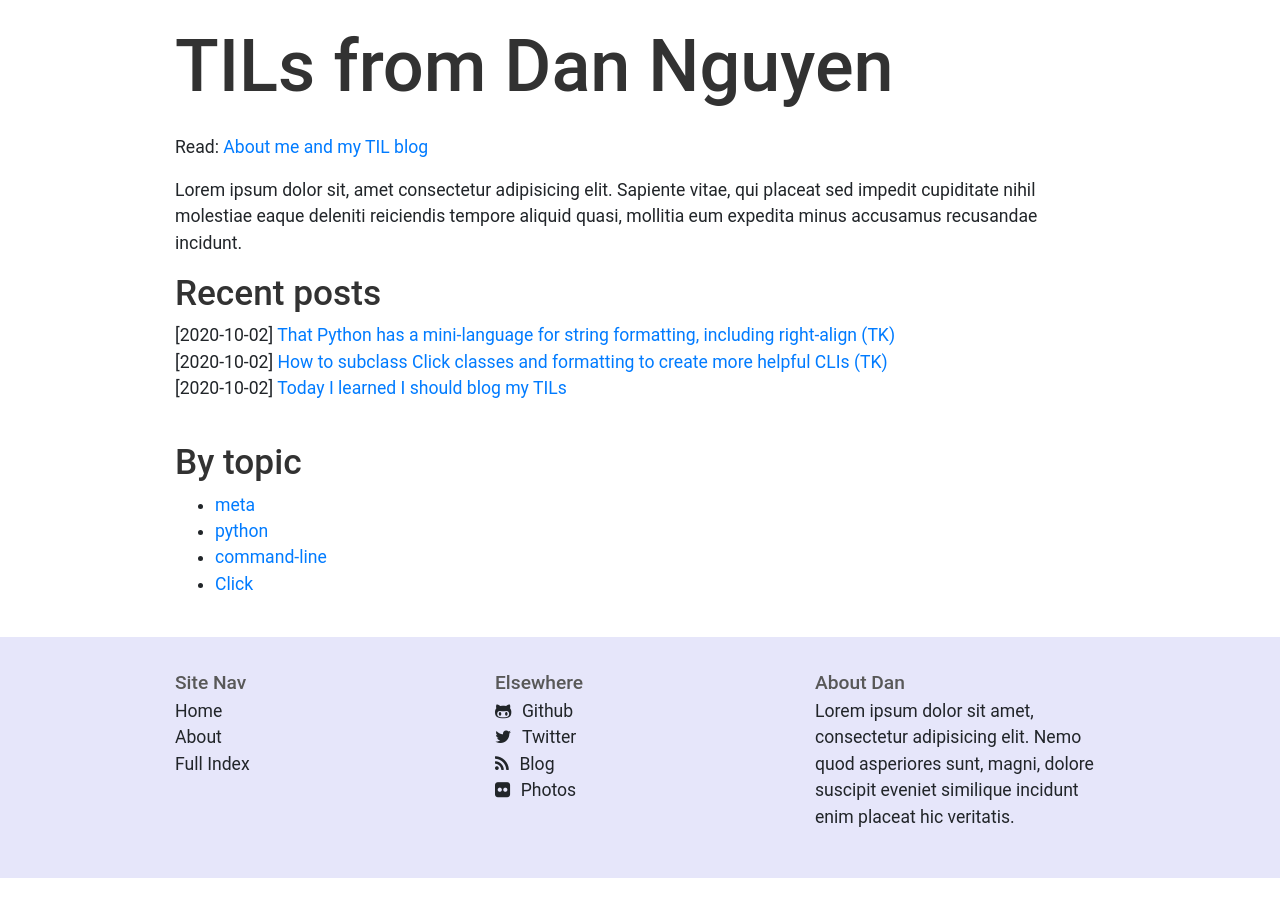
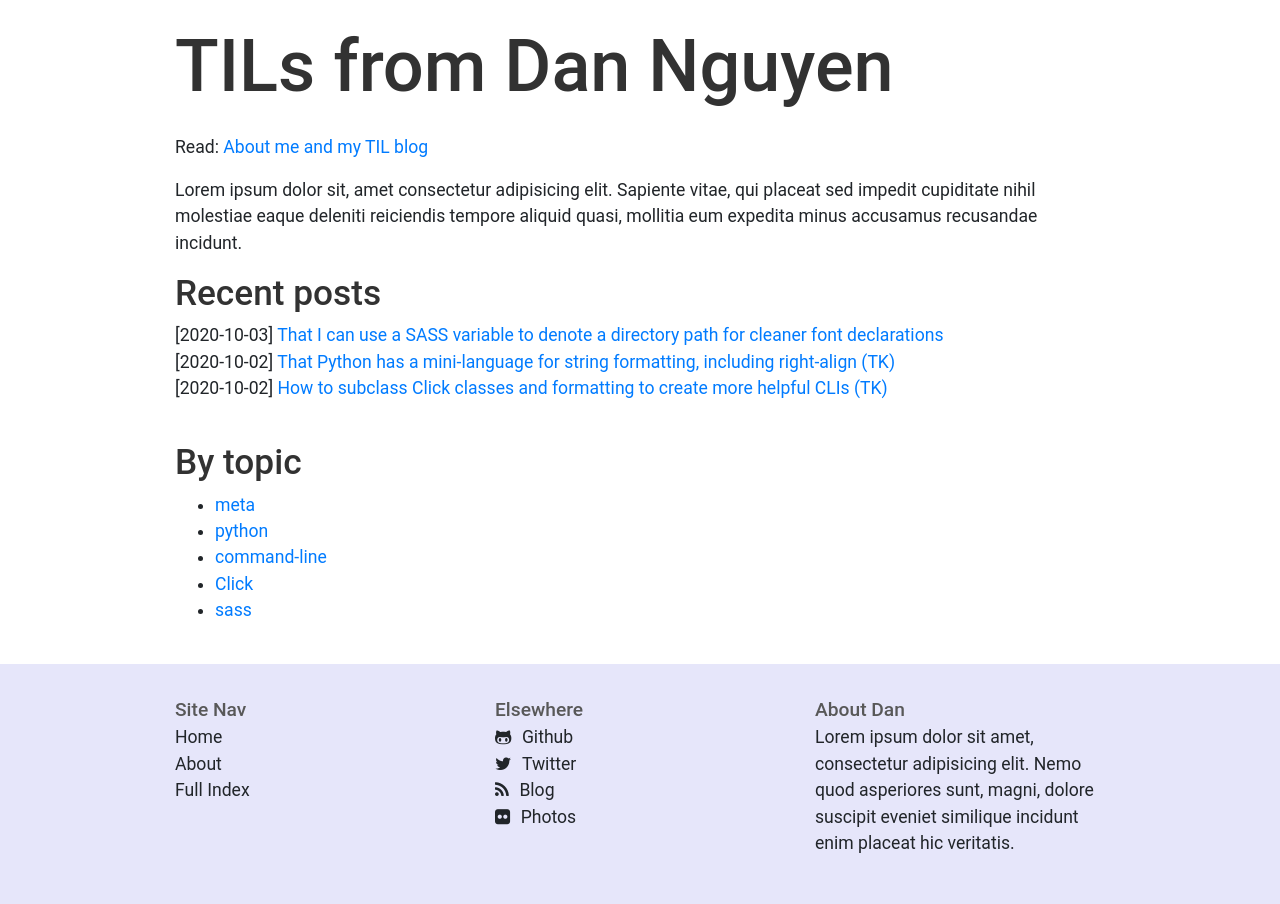
Before and after one commit to dannguyen/til, a Jekyll site: the page built from homepage.md, in a window 1280 px wide. Built offline with Jekyll 4.4.1, drawn with Linux system fonts in a browser that asks for light colours; some web fonts are replaced.

Commit message:
fixed font dir references; added TIL about sass variables

````diff
--- a/_config.yml
+++ b/_config.yml
@@ -33,6 +33,7 @@ collections:
   posts:
     output: true
     permalink: /posts/:slug
+    layout: post
 
 
 # Exclude from processing.
--- /dev/null
+++ b/_posts/2020-10-03-sass-directory-variable.md
@@ -0,0 +1,79 @@
+---
+title:  That I can use a SASS variable to denote a directory path for cleaner font declarations
+date:   2020-10-03 18:45:00 -0500
+categories:
+    - sass
+---
+
+
+For whatever reason, I've decided that I want to store and link to my own copy of fonts downloaded via [Google Fonts](https://fonts.google.com/) (rather than linking to Google's online versions). So I've put them in my [assets/fonts](https://github.com/dannguyen/til/tree/master/assets/fonts) subdirectory, and wrote my [_fonts.scss](https://github.com/dannguyen/til/blob/0a771dd568c359fe13c5128419eff782d8ee2952/_sass/mystyles/_fonts.scss#L6) like so:
+
+```sass
+@font-face {
+    font-family: "Roboto";
+    src: url("/assets/fonts/Roboto/Roboto-Regular.ttf") format('truetype');
+    font-weight: 400;
+    font-style: normal;
+}
+
+@font-face {
+    font-family: "Roboto";
+    src: url("/assets/fonts/Roboto/Roboto-Italic.ttf") format('truetype');
+    font-weight: 400;
+    font-style: italic;
+}
+```
+
+Unfortunately, because I'm currently hosting my TIL blog on Github pages from a subdirectory – i.e. `dannguyen.github.io/til` as opposed to `til.dannguyen.github.io` – my font references are 404ing because they are aimed at `dannguyen.github.io/assets/fonts` as opposed to the relative subdirectory of `dannguyen.github.io/til/assets/fonts`.
+
+Since this is a site built by Jekyll, I have the option of [using Liquid filters and my site configuration](https://jekyllrb.com/docs/assets/) to set the font directory, e.g. something like `{{'assets/fonts' | relative_url}}`, which lets Jekyll do the work of figuring out the relative path of my site if I end up changing its online domain.
+
+(First, I have to move my font sass stuff out of the `_sass/` subdirectory and into `assets/css/main.scss`, since Jekyll is "unaware" of my `_sass/` pre-processed subdirectory...)
+
+Putting that Liquid filter in the `url()` calls of `main.scss` looks like this:
+
+```sass
+@font-face {
+    font-family: "Roboto";
+    src: url("{{ '/assets/fonts/Roboto/Roboto-Regular.ttf' | relative_url }}") format('truetype');
+    font-weight: 400;
+    font-style: normal;
+}
+
+@font-face {
+    font-family: "Roboto";
+    src: url("{{ '/assets/fonts/Roboto/Roboto-Italic.ttf' | relative_url }}") format('truetype');
+    font-weight: 400;
+    font-style: italic;
+}
+```
+
+...which honestly, isn't *that* ugly? But the repetition of the messy mix of syntax bothers me, so I wondered if there were a way to interpolate a SASS variable as part of a string parameter (e.g. what's provided to `url()`), something like:
+
+```
+$fonts_dir: {{"/assets/fonts" | relative_url }};
+
+    src: url("$fonts_dir/Roboto/Roboto-Regular.ttf") format('truetype');
+```
+
+And it turns out, the answer is the "Pretty much, yes": – big thanks to this [blog post from Caffeine Creations](https://caffeinecreations.ca/blog/sass-variable-for-image-path/), which was near the top of the Google results for "sass set directory variable":
+
+```sass
+$fonts_dir: {{"/assets/fonts" | relative_url }};
+
+@font-face {
+    font-family: "Roboto";
+    src: url(#{$fonts_dir}/Roboto/Roboto-Regular.ttf) format('truetype');
+    font-weight: 400;
+    font-style: normal;
+}
+
+@font-face {
+    font-family: "Roboto";
+    src: url(#{$fonts_dir}/Roboto/Roboto-Italic.ttf) format('truetype');
+    font-weight: 400;
+    font-style: italic;
+}
+```
+
+Nice! I used to be much better at [Sass](https://sass-lang.com/) when I built Rails apps. But I never specialized in the language beyond understanding it enough to better organize my style sheets and settings. If I hadn't already downloaded the [Sass source from Bootstrap](https://getbootstrap.com/docs/4.0/getting-started/download/#source-files) to include and tweak for my TIL blog, I probably wouldn't have remembered that Sass variables even *existed*!
--- a/_sass/mystyles/_fonts.scss
+++ /dev/null
@@ -1,54 +0,0 @@
-// @import url('https://fonts.googleapis.com/css?family=Roboto:400,400i,700i,900&display=swap');
-// @import url('https://fonts.googleapis.com/css?family=Solway:400&display=swap');
-
-@font-face {
-    font-family: "Roboto";
-    src: url("/assets/fonts/Roboto/Roboto-Regular.ttf") format('truetype');
-    font-weight: 400;
-    font-style: normal;
-}
-
-@font-face {
-    font-family: "Roboto";
-    src: url("/assets/fonts/Roboto/Roboto-Italic.ttf") format('truetype');
-    font-weight: 400;
-    font-style: italic;
-}
-
-
-@font-face {
-    font-family: "Roboto";
-    src: url("/assets/fonts/Roboto/Roboto-Medium.ttf") format('truetype');
-    font-weight: 500;
-    font-style: normal;
-}
-
-@font-face {
-    font-family: "Roboto";
-    src: url("/assets/fonts/Roboto/Roboto-MediumItalic.ttf") format('truetype');
-    font-weight: 500;
-    font-style: italic;
-}
-
-
-@font-face {
-    font-family: "Roboto";
-    src: url("/assets/fonts/Roboto/Roboto-Bold.ttf") format('truetype');
-    font-weight: bold;
-    font-style: normal;
-}
-
-
-@font-face {
-    font-family: "Roboto";
-    src: url("/assets/fonts/Roboto/Roboto-BoldItalic.ttf") format('truetype');
-    font-weight: bold;
-    font-style: italic;
-}
-
-
-@font-face {
-    font-family: "Raleway";
-    src: url("/assets/fonts/Raleway/Raleway-VariableFont_wght.ttf") format('truetype');
-    font-style: normal;
-}
--- a/_sass/mystyles/mystyles.scss
+++ b/_sass/mystyles/mystyles.scss
@@ -1,4 +1,3 @@
-@import "mystyles/fonts";
 @import "mystyles/myvars";
 @import "mystyles/mymixes";
 
--- a/assets/css/main.scss
+++ b/assets/css/main.scss
@@ -4,3 +4,57 @@
 
 @charset "utf-8";
 @import "mystyles/mystyles";
+
+$fonts_dir: {{"/assets/fonts" | relative_url }};
+
+@font-face {
+    font-family: "Roboto";
+    src: url(#{$fonts_dir}/Roboto/Roboto-Regular.ttf) format('truetype');
+    font-weight: 400;
+    font-style: normal;
+}
+
+@font-face {
+    font-family: "Roboto";
+    src: url(#{$fonts_dir}/Roboto/Roboto-Italic.ttf) format('truetype');
+    font-weight: 400;
+    font-style: italic;
+}
+
+
+@font-face {
+    font-family: "Roboto";
+    src: url(#{$fonts_dir}/Roboto/Roboto-Medium.ttf) format('truetype');
+    font-weight: 500;
+    font-style: normal;
+}
+
+@font-face {
+    font-family: "Roboto";
+    src: url(#{$fonts_dir}/Roboto/Roboto-MediumItalic.ttf) format('truetype');
+    font-weight: 500;
+    font-style: italic;
+}
+
+
+@font-face {
+    font-family: "Roboto";
+    src: url(#{$fonts_dir}/Roboto/Roboto-Bold.ttf) format('truetype');
+    font-weight: bold;
+    font-style: normal;
+}
+
+
+@font-face {
+    font-family: "Roboto";
+    src: url(#{$fonts_dir}/Roboto/Roboto-BoldItalic.ttf) format('truetype');
+    font-weight: bold;
+    font-style: italic;
+}
+
+
+@font-face {
+    font-family: "Raleway";
+    src: url(#{$fonts_dir}/Raleway/Raleway-VariableFont_wght.ttf) format('truetype');
+    font-style: normal;
+}
````
